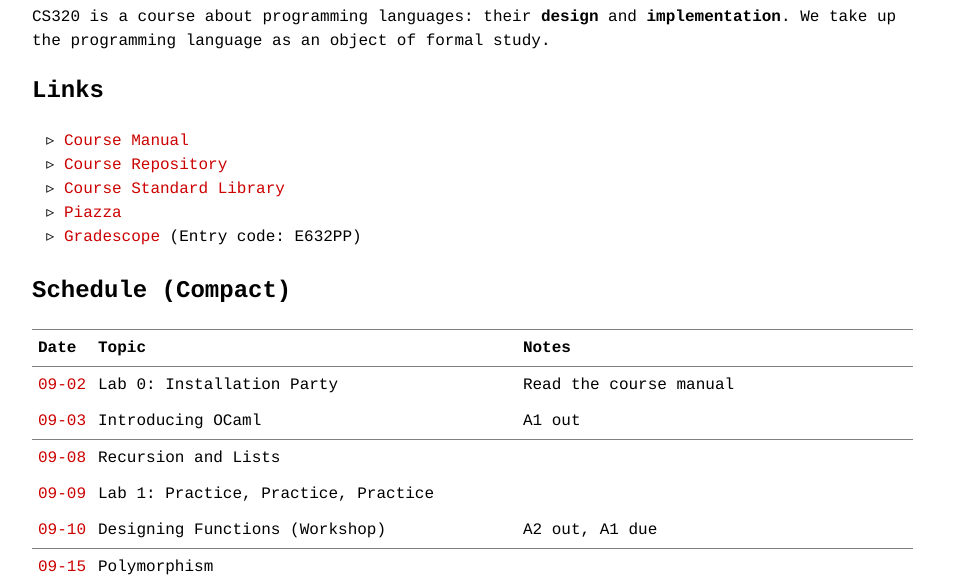
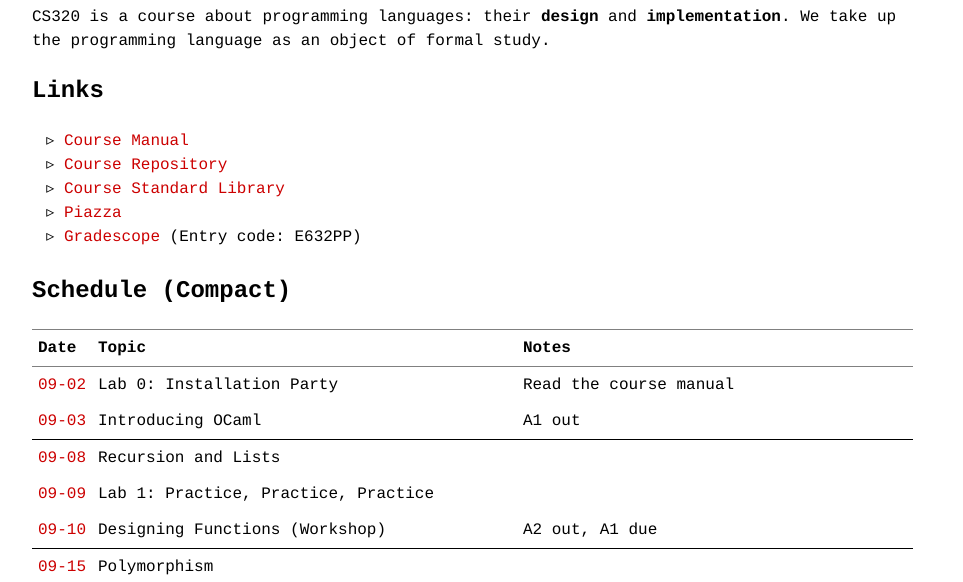
Before and after one commit to BU-CS320/cs320-f26, a plain HTML site: page index.html in a window 1280 px wide. Shown: the part 143-725 px from the top of the page, without its empty margins (16-979 px from the left). Drawn offline with nearby package versions, Linux system fonts and the light colour scheme.

Commit message:
minor style change

```diff
--- a/style.css
+++ b/style.css
@@ -65,13 +65,17 @@
 
 table {
     border-collapse: collapse;
-    max-width: 900px
+    max-width: 900px;
 }
 
 th, td {
     /* padding-right: 1.25em; */
     text-align: left;
     vertical-align: top;
+}
+
+tbody {
+    border: 1px solid black;
 }
 
 blockquote {
```
